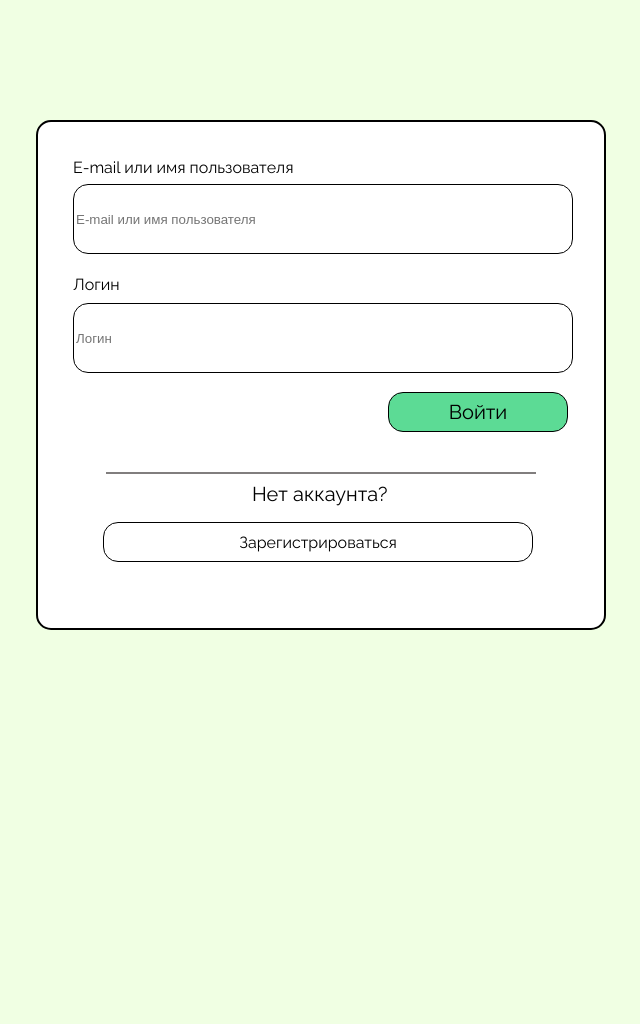
After one commit to SeregaTheDed/plant, a PHP site: page /Autorization.php in a window 1280 px wide; the page is wider, and only the part inside the window is pictured. The commit adds this page. Shown: that part, without its empty margins (364-1004 px from the left). Run offline with PHP 8.4, Linux system fonts and the light colour scheme.

Commit message:
страница авторизации

```diff
--- /dev/null
+++ b/Autorization.php
@@ -0,0 +1,39 @@
+<?php
+
+?>
+<!doctype html>
+<html lang="ru">
+<head>
+    <meta charset="utf-8"/>
+    <title></title>
+    <link rel="stylesheet" href="plant.css"/>
+    <link href="https://fonts.googleapis.com/css2?family=Inter&family=Noto+Sans:wght@300&family=Raleway&display=swap" rel="stylesheet">
+</head>
+<body>
+<div class="Wrapper">
+    <div class="intro">
+        <form  style="margin-top: 0px" method="post" class="RegistrationForm">
+            <a class="block" href="">
+                <h3 class="mail">E-mail или имя пользователя</h3>
+                <h3 class="log">Логин</h3>
+                <h3 class="no">Нет аккаунта?</h3>
+                    <input  name="email" type="text" class="InputField1" placeholder="E-mail или имя пользователя">
+                    <input  name="pass" type="text" class="InputField2" placeholder="Логин">
+                    <button type="submit" name="submit_auth" class="InputButton">Войти</button>
+                <button type="submit" name="submit_auth" class="InputButtonno">Зарегистрироваться</button>
+            </a>
+        </form>
+        <hr style="position: absolute;
+width: 430.01px;
+height: 0px;
+left: 470px;
+top: 460px;
+
+border: 1px solid #817E7E;">
+    </div>
+
+</div>
+
+
+</body>
+</html>
--- a/index.php
+++ b/Glavnaya.php
@@ -6,7 +6,7 @@
 <head>
     <meta charset="utf-8"/>
     <title></title>
-    <link rel="stylesheet" href="style.css"/>
+    <link rel="stylesheet" href="plant.css"/>
 </head>
 <body>
 
--- /dev/null
+++ b/plant.css
@@ -0,0 +1,146 @@
+body{
+    margin: 0;
+    font-family: 'Raleway', sans-serif;
+    font-size: 24px;
+    color: #000000;
+    line-height: 1.6;
+
+}
+*,
+*:before,
+*:after {
+    box-sizing: border-box;
+}
+h1, h2, h3, h4, h5, h6 {
+    margin:0;
+}
+.Wrapper {
+    width: 1349px;
+    margin: 0 auto;
+    overflow-x: hidden;
+}
+.intro {
+    width:100%;
+    max-width: 1600px;
+    height:1024px;
+    background: #F0FFE3;
+
+}
+/*Autorization*/
+.InputField1 {
+    position: absolute;
+    width: 500px;
+    height: 70px;
+    left: 35px;
+    top: 62px;
+
+    background: #FFFFFF;
+    border: 1px solid #000000;
+    box-sizing: border-box;
+    border-radius: 15px;
+}
+.InputField2 {
+    position: absolute;
+    width: 500px;
+    height: 70px;
+    left: 35px;
+    top: 181px;
+
+    background: #FFFFFF;
+    border: 1px solid #000000;
+    box-sizing: border-box;
+    border-radius: 15px;
+}
+.block {
+    position: absolute;
+    width: 570px;
+    height: 510px;
+    left: 400px;
+    top: 120px;
+
+    background: #FFFFFF;
+    border: 2px solid #000000;
+    box-sizing: border-box;
+    border-radius: 15px;
+}
+.mail{
+    position: absolute;
+    width: 221px;
+    height: 19px;
+    left: 35px;
+    top: 36px;
+
+    font-family: 'Raleway', sans-serif;
+    font-style: normal;
+    font-weight: 400;
+    font-size: 16px;
+    line-height: 19px;
+    color: #000000;
+}
+.log{
+    position: absolute;
+    width: 47px;
+    height: 19px;
+    left: 35px;
+    top: 153px;
+
+    font-family: 'Raleway', sans-serif;
+    font-style: normal;
+    font-weight: 400;
+    font-size: 16px;
+    line-height: 19px;
+    color: #000000;
+}
+.InputButton {
+    position: absolute;
+    width: 180px;
+    height: 40px;
+    left: 350px;
+    top: 270px;
+
+    background: #5CDB95;
+    border: 1px solid #000000;
+    box-sizing: border-box;
+    border-radius: 15px;
+    font-family: 'Raleway', sans-serif;
+    font-style: normal;
+    font-weight: 400;
+    font-size: 20px;
+    line-height: 23px;
+
+    color: #000000;
+}
+.no {
+    position: absolute;
+    width: 136px;
+    height: 23px;
+    left: 214px;
+    top: 361px;
+
+    font-family: 'Raleway', sans-serif;
+    font-style: normal;
+    font-weight: 400;
+    font-size: 20px;
+    line-height: 23px;
+
+    color: #000000;
+}
+.InputButtonno {
+    position: absolute;
+    width: 430px;
+    height: 40px;
+    left: 65px;
+    top: 400px;
+
+    background: #FFFFFF;
+    border: 1px solid #000000;
+    box-sizing: border-box;
+    border-radius: 15px;
+    font-family: 'Raleway', sans-serif;
+    font-style: normal;
+    font-weight: 400;
+    font-size: 16px;
+    line-height: 19px;
+    color: #000000;
+
+}
```
